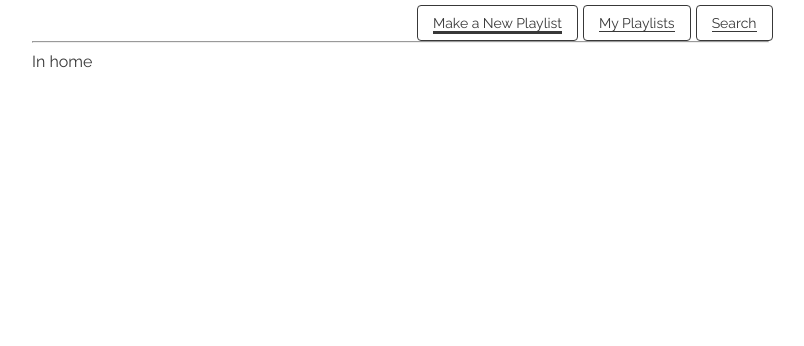
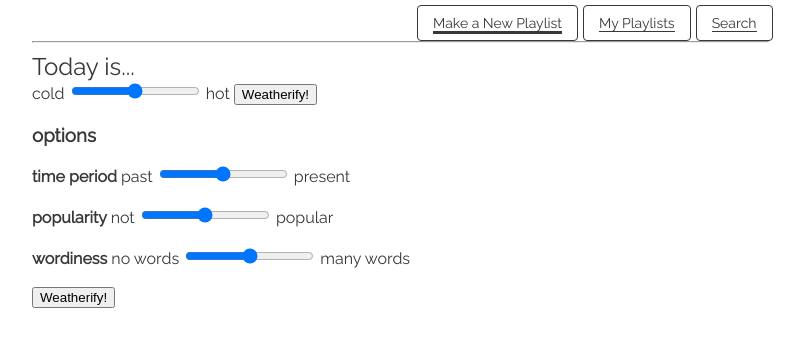
Before and after one commit to aalawson/weatherify, a plain HTML site: page index.html in a window 1280 px wide. Shown: the part 48-394 px from the top of the page, without its empty margins (6-810 px from the left). Drawn offline with Linux system fonts and the light colour scheme.

Commit message:
test pull

```diff
--- a/index.html
+++ b/index.html
@@ -18,14 +18,47 @@
       <hr id="top-bar-hr">
       <div class="content">
         <div id="home-new-playlist" class="selected body-content ">
-          <p> In home </p>
+          <h2> Today is... </h2>
+          <form>
+            cold
+            <input type ="range" value="50", min="0", max="100">
+            hot
+            <input type="submit" value="Weatherify!" onclick="FUNCTION();">
+          </form>
         </div>
+
+        <div id="options" class "selected body-content ">
+          <h3>options</h3>
+          <form>
+            <b>time period  </b>
+            past
+            <input type ="range" value="50", min="0", max="100">
+            present
+            <br><br>
+
+            <b>popularity  </b>
+            not
+            <input type ="range" value="50", min="0", max="100">
+            popular
+            <br><br>
+
+            <b>wordiness  </b>
+            no words
+            <input type ="range" value="50", min="0", max="100">
+            many words
+            <br><br>
+
+            <input type="submit" value="Weatherify!" onclick="FUNCTION();">
+          </form>
+        </div>
+
         <div id="view-playlists" class="unselected body-content ">
           <p> In View My Playlists </p>
         </div>
         <div id="search" class="unselected body-content">
            <p>In Search </p>
         </div>
+
       </div>
   	</body>
 </html>
```
